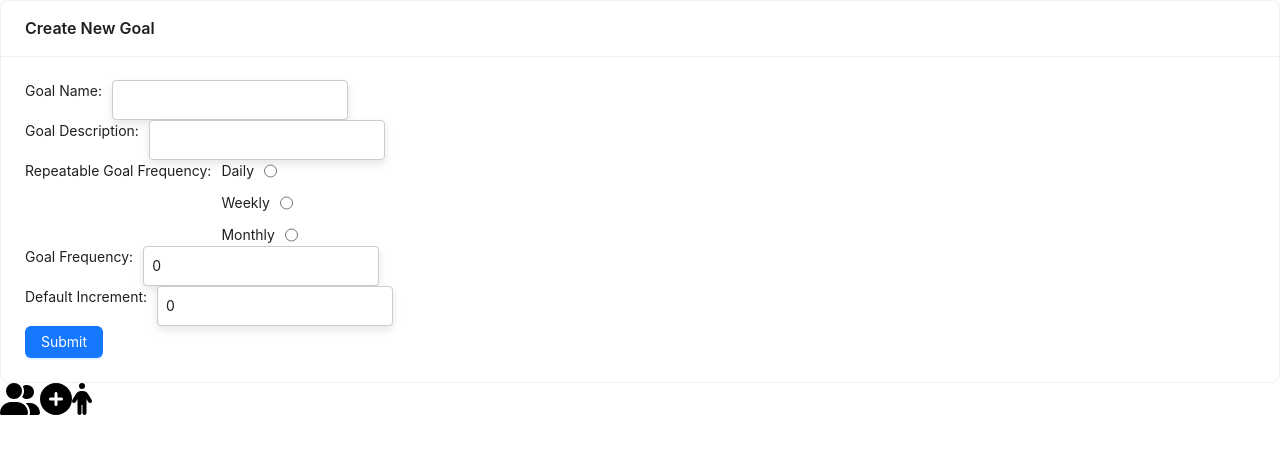
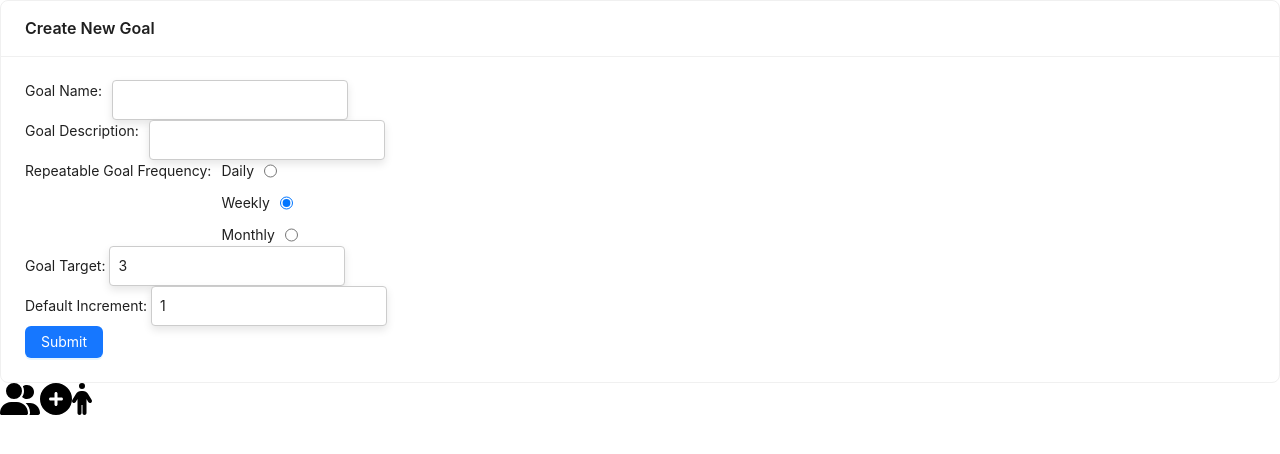
Before and after one commit to akaowen7/hack-the-hill, a Next.js app: page /createGoal in a window 1280 px wide. Shown: the top 454 px of the page. Built offline with nearby package versions, Linux system fonts and the light colour scheme.

Commit message:
CreateGoal now uploads to database

```diff
--- a/src/app/createGoal/page.js
+++ b/src/app/createGoal/page.js
@@ -4,52 +4,49 @@ import Layout from "../components/layout";
 import { Card, Button } from "antd";
 import React, { useState } from "react";
 
-// function showRepeatable(repeatable) {
-//   if (repeatable) {
-//     return (
-//       <div style={{ display: "flex", flexDirection: "row", gap: "10px" }}>
-//         <label>Repeatable Goal Frequency:</label>
-//         <div style={{ display: "flex", flexDirection: "column", gap: "10px" }}>
-//           <div style={{ display: "flex", flexDirection: "row", gap: "10px" }}>
-//             <label>Daily</label>
-//             <input type="radio" id="daily" name="repeat" value="daily" />
-//           </div>
-//           <div style={{ display: "flex", flexDirection: "row", gap: "10px" }}>
-//             <label>Weekly</label>
-//             <input type="radio" id="weekly" name="repeat" value="weekly" />
-//           </div>
-//           <div style={{ display: "flex", flexDirection: "row", gap: "10px" }}>
-//             <label>Monthly</label>
-//             <input type="radio" id="monthly" name="repeat" value="monthly" />
-//           </div>
-//         </div>
-//       </div>
-//     );
-//   } else {
-//     return (
-//       <div style={{ display: "flex", flexDirection: "row", gap: "10px" }}>
-//         <label>Goal Deadline:</label>
-//         <input type="date" />
-//       </div>
-//     );
-//   }
-// }
-
 export default function CreateGoal() {
   //   const [repeatable, setRepeatable] = useState(false);
   const [goalName, setGoalName] = useState("");
   const [goalDescription, setGoalDescription] = useState("");
-  const [goalFrequency, setGoalFrequency] = useState(0);
-  const [defaultIncrement, setDefaultIncrement] = useState(0);
+  const [goalPeriod, setGoalPeriod] = useState(1);
+  const [goalTarget, setGoalTarget] = useState(3);
+  const [defaultIncrement, setDefaultIncrement] = useState(1);
 
-  //   const handleCheckboxChange = (event) => {
-  //     setRepeatable(event.target.checked);
-  //   };
+  const handleSubmit = async (event) => {
+    event.preventDefault();
 
-  const handleSubmit = (event) => {
-    event.preventDefault();
+    const goalData = {
+      name: goalName,
+      description: goalDescription,
+      userId: -1, // -------------------------- TODO: Update this to the actual user ID
+      totalProgress: goalTarget,
+      frequencyType: goalPeriod,
+      defaultIncrement,
+    };
+
+    // Convert the object to a JSON string if needed
+    const goalDataJson = JSON.stringify(goalData);
+
+    // Send to database
+    try {
+      // Send a POST request to the API endpoint
+      const response = await fetch("http://localhost:3000/api/goal", {
+        method: "POST",
+        body: goalDataJson,
+      });
+
+      if (!response.ok) {
+        throw new Error("Network response was not ok");
+      }
+
+      const responseData = await response.json();
+      console.log("Response Data:", responseData);
+    } catch (error) {
+      console.error("Error submitting form:", error);
+    }
+
     // Add your form submission logic here
-    console.log("Form submitted");
+    console.log(goalDataJson);
   };
 
   return (
@@ -74,15 +71,6 @@ export default function CreateGoal() {
               onChange={(e) => setGoalDescription(e.target.value)}
             />
           </div>
-          {/* <div style={{ display: "flex", flexDirection: "row", gap: "10px" }}>
-          <label>Repeatable Goal?</label>
-          <input
-            type="checkbox"
-            value={repeatable}
-            onChange={handleCheckboxChange}
-          />
-        </div>
-        {showRepeatable(repeatable)} */}
           <div style={{ display: "flex", flexDirection: "row", gap: "10px" }}>
             <label>Repeatable Goal Frequency:</label>
             <div
@@ -92,13 +80,27 @@ export default function CreateGoal() {
                 style={{ display: "flex", flexDirection: "row", gap: "10px" }}
               >
                 <label>Daily</label>
-                <input type="radio" id="daily" name="repeat" value="daily" />
+                <input
+                  type="radio"
+                  id="daily"
+                  name="repeat"
+                  value={0}
+                  checked={goalPeriod === 0}
+                  onChange={(e) => setGoalPeriod(Number(e.target.value))}
+                />
               </div>
               <div
                 style={{ display: "flex", flexDirection: "row", gap: "10px" }}
               >
                 <label>Weekly</label>
-                <input type="radio" id="weekly" name="repeat" value="weekly" />
+                <input
+                  type="radio"
+                  id="weekly"
+                  name="repeat"
+                  value={1}
+                  checked={goalPeriod === 1}
+                  onChange={(e) => setGoalPeriod(Number(e.target.value))}
+                />
               </div>
               <div
                 style={{ display: "flex", flexDirection: "row", gap: "10px" }}
@@ -108,22 +110,24 @@ export default function CreateGoal() {
                   type="radio"
                   id="monthly"
                   name="repeat"
-                  value="monthly"
+                  value={2}
+                  checked={goalPeriod === 2}
+                  onChange={(e) => setGoalPeriod(Number(e.target.value))}
                 />
               </div>
             </div>
           </div>
-
-          <div style={{ display: "flex", flexDirection: "row", gap: "10px" }}>
-            <label>Goal Frequency: </label>
+          <div className="flex flex-row gap-4">
+            <div className="flex flex-col gap-4">
+              <label>Goal Target: </label>
               <input
                 className="input-box"
                 type="number"
-              value={goalFrequency}
-              onChange={(e) => setGoalFrequency(e.target.value)}
+                value={goalTarget}
+                onChange={(e) => setGoalTarget(e.target.value)}
               />
             </div>
-          <div style={{ display: "flex", flexDirection: "row", gap: "10px" }}>
+            <div className="flex flex-col gap-4">
               <label>Default Increment: </label>
               <input
                 className="input-box"
@@ -131,6 +135,7 @@ export default function CreateGoal() {
                 value={defaultIncrement}
                 onChange={(e) => setDefaultIncrement(e.target.value)}
               />
+            </div>
           </div>
 
           <Button type="primary" onClick={handleSubmit}>
```
Lines whose indentation alone changed are shown as unchanged.
